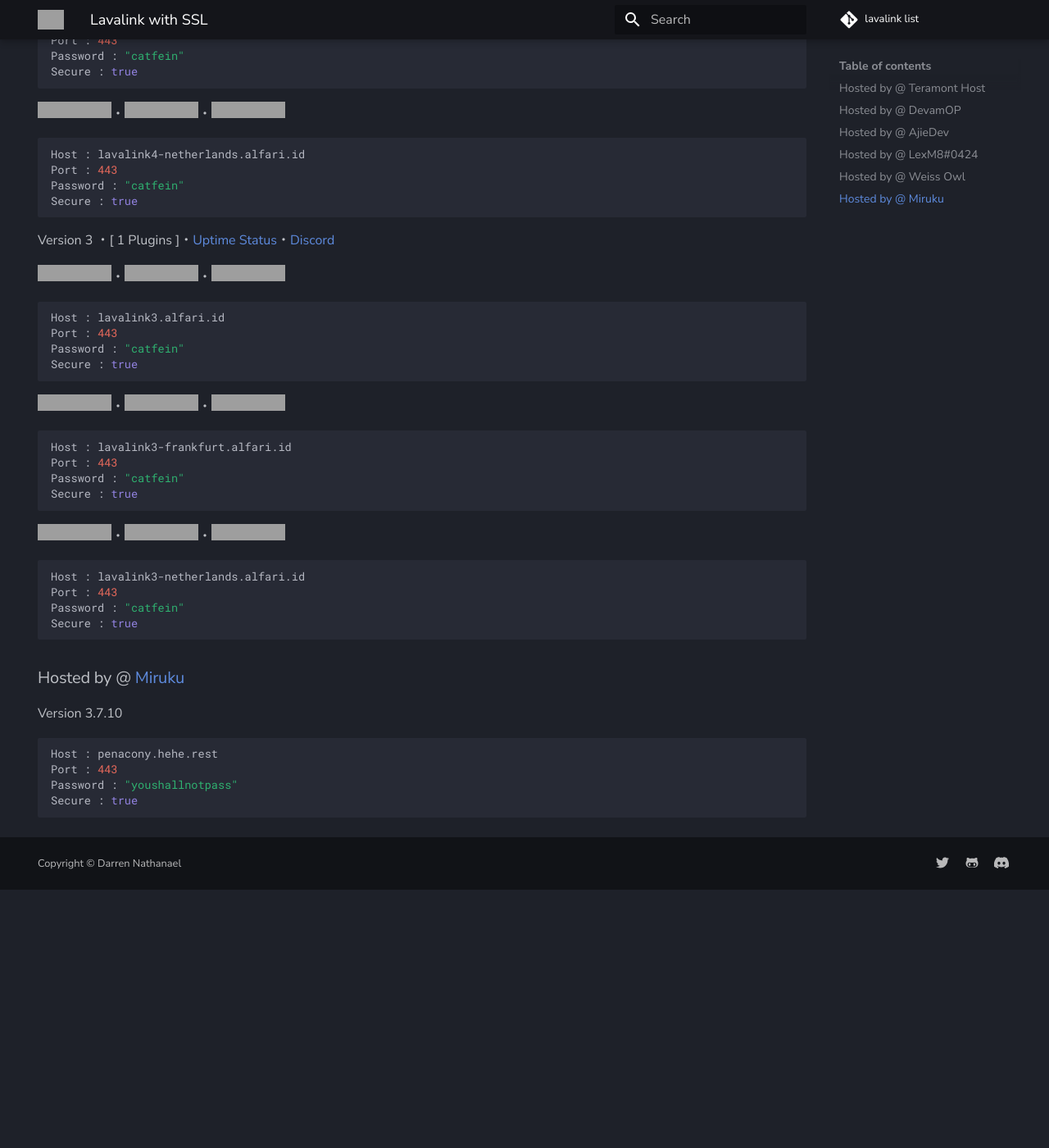
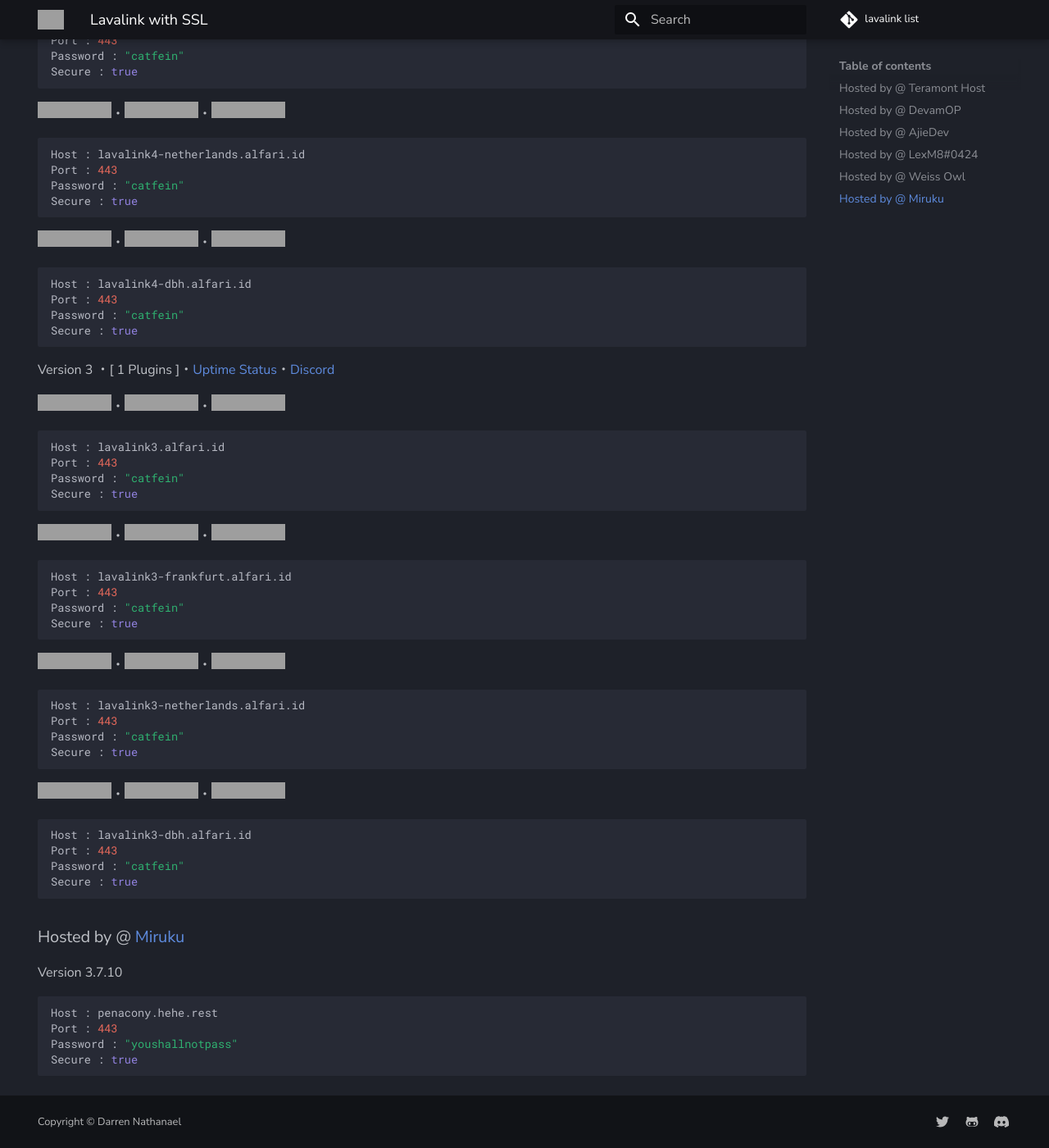
Before and after one commit to DarrenOfficial/lavalink-list, an MkDocs documentation site: the page built from docs/SSL/lavalink-with-ssl.md, in a window 1280 px wide and 1400 px high, scrolled down 2117 px. Shown: the whole window at 82% size. Built offline with MkDocs 1.6.1 and Material for MkDocs 9.7.7, drawn with Linux system fonts in a browser that asks for light colours; comment, search, counter and statistics services are not loaded; before the commit the page ends 3202 px from its top, so only the background shows below that; grey boxes are pictures that could not be loaded.

Commit message:
Update lavalink-with-ssl.md

````diff
--- a/docs/SSL/lavalink-with-ssl.md
+++ b/docs/SSL/lavalink-with-ssl.md
@@ -107,6 +107,13 @@ Port : 443
 Password : "catfein"
 Secure : true
 ```
+![Uptime](https://status.alfari.id/api/badge/51/uptime)・![Ping](https://status.alfari.id/api/badge/51/ping)・![Status](https://status.alfari.id/api/badge/51/status)
+```bash
+Host : lavalink4-dbh.alfari.id
+Port : 443
+Password : "catfein"
+Secure : true
+```
 
 Version 3 ・[ 1 Plugins ]・[Uptime Status](https://kuma.alfari.id)・[Discord](https://discord.alfari.id)
 
@@ -131,6 +138,13 @@ Port : 443
 Password : "catfein"
 Secure : true
 ```
+![Uptime](https://status.alfari.id/api/badge/49/uptime)・![Ping](https://status.alfari.id/api/badge/49/ping)・![Status](https://status.alfari.id/api/badge/49/status)
+```bash
+Host : lavalink3-dbh.alfari.id
+Port : 443
+Password : "catfein"
+Secure : true
+```
 
 
 ### Hosted by @ [Miruku](https://github.com/sprucecellodev125/)
````
